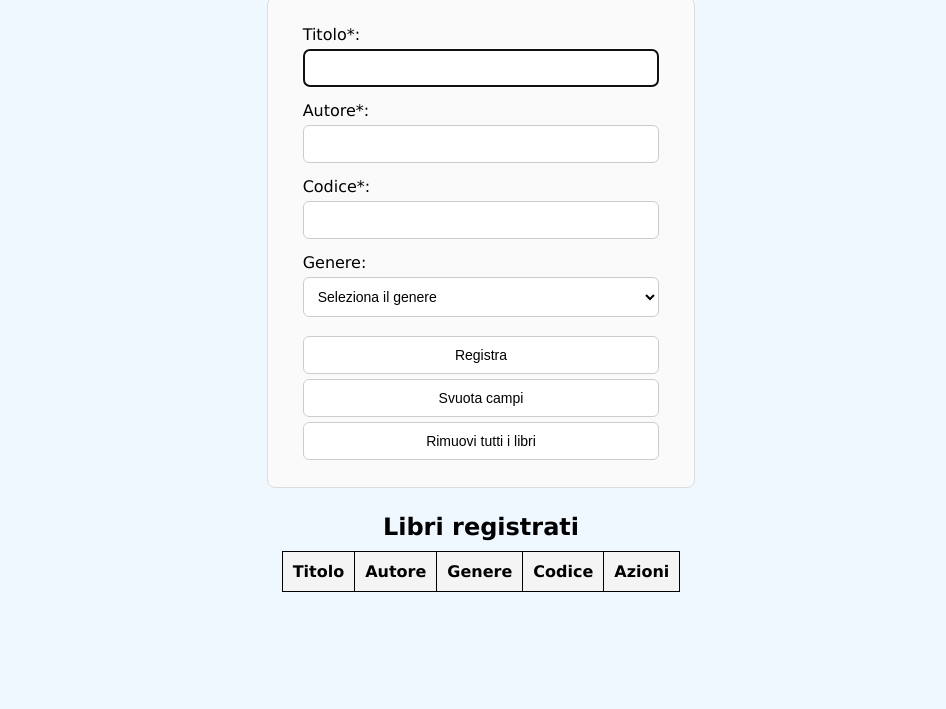
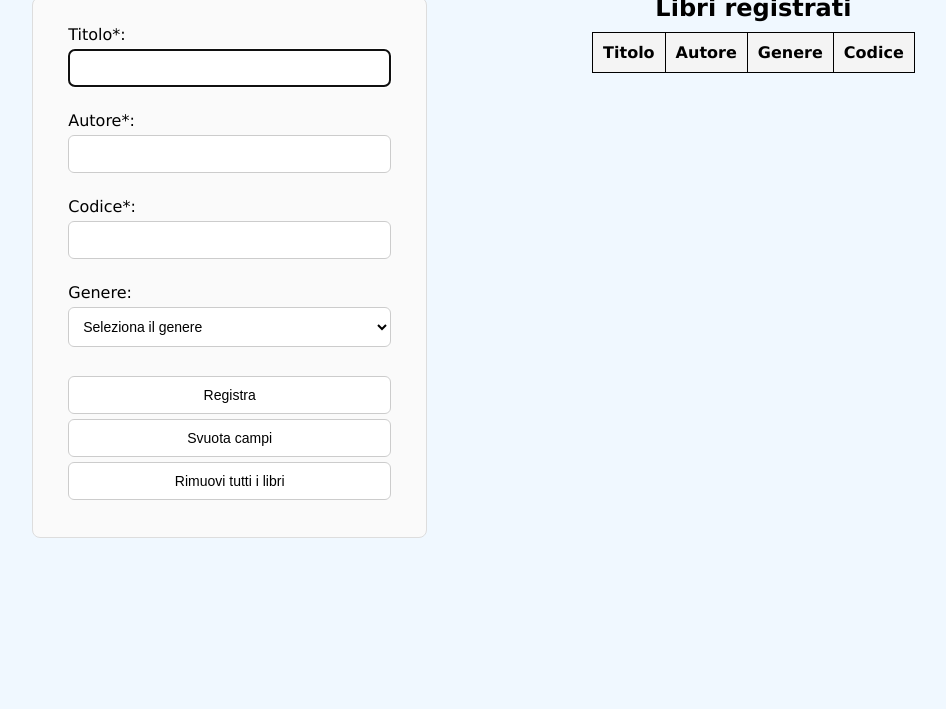
Before and after one commit to CamilaZV/js-book-record, a plain HTML site: page index.html in a window 1280 px wide. Shown: the part 91-800 px from the top of the page, without its empty margins (159-1105 px from the left). Drawn offline with Linux system fonts and the light colour scheme.

Commit message:
changes in style

```diff
--- a/ASSETS/CSS/style.css
+++ b/ASSETS/CSS/style.css
@@ -12,6 +12,11 @@ body {
   padding: 30px;
 }
 
+main {
+  display: flex;
+  gap: 150px;
+}
+
 h1 {
   text-align: center;
   padding-bottom: 20px;
@@ -19,13 +24,17 @@ h1 {
 
 form .formRow {
   padding: 7px 15px;
-  /* margin-bottom: 10px; */
+  margin-bottom: 10px;
 }
 
 .error {
   color: red;
   font-size: small;
   font-weight: bold;
+}
+
+.table-container {
+  margin-top: 30px;
 }
 
 table,
@@ -75,10 +84,6 @@ form {
   border-radius: 8px;
 }
 
-.sfondoCampoFocus {
-  background-color: #5899f3;
-}
-
 input,
 select,
 button {
@@ -92,7 +97,7 @@ button {
 }
 
 button:hover {
-  background-color: #f76d47;
+  background-color: #fba087;
 }
 
 .btn:hover {
@@ -104,5 +109,5 @@ button:hover {
 }
 
 .registra:hover {
-  background-color: #58f386;
+  background-color: #a1fabb;
 }
--- a/ASSETS/JS/main.js
+++ b/ASSETS/JS/main.js
@@ -81,15 +81,6 @@ eliminaTutto.addEventListener('click', () => {
   form.titolo.focus();
 });
 
-for (const campo of inputs) {
-  campo.addEventListener.add('focus', () => {
-    campo.classList.add('sfondoCampoFocus');
-  });
-  campo.addEventListener.add('blur', () => {
-    campo.classList.remove('sfondoCampoFocus');
-  });
-}
-
 //ALTRE FUNZIONI
 function validaCampo(campo) {
   let msg = '';
--- a/index.html
+++ b/index.html
@@ -5,11 +5,13 @@
     <meta name="viewport" content="width=device-width, initial-scale=1.0" />
     <link rel="stylesheet" href="ASSETS/CSS/style.css" />
     <link rel="shortcut icon" href="ASSETS/MEDIA/libro.jpeg" />
-    <title>Registrazione Libri</title>
+    <title>BIBLIOTECA</title>
   </head>
   <body>
     <main>
+      <div class="form-container">
         <h1>REGISTRAZIONE LIBRI</h1>
+
         <form action="">
           <section class="formRow">
             <label for="titolo">Titolo*:</label>
@@ -53,6 +55,8 @@
             <!-- Se non specifico il type='button' all'interno di un form, è considerato un submit -->
           </section>
         </form>
+      </div>
+      <div class="table-container">
         <table>
           <caption>
             Libri registrati
@@ -63,11 +67,12 @@
               <th>Autore</th>
               <th>Genere</th>
               <th>Codice</th>
-            <th>Azioni</th>
+              <!-- <th>Azioni</th> -->
             </tr>
           </thead>
           <tbody></tbody>
         </table>
+      </div>
     </main>
     <!-- FINE CODICE -->
     <script src="ASSETS/JS/main.js"></script>
```
Lines whose indentation alone changed are shown as unchanged.
